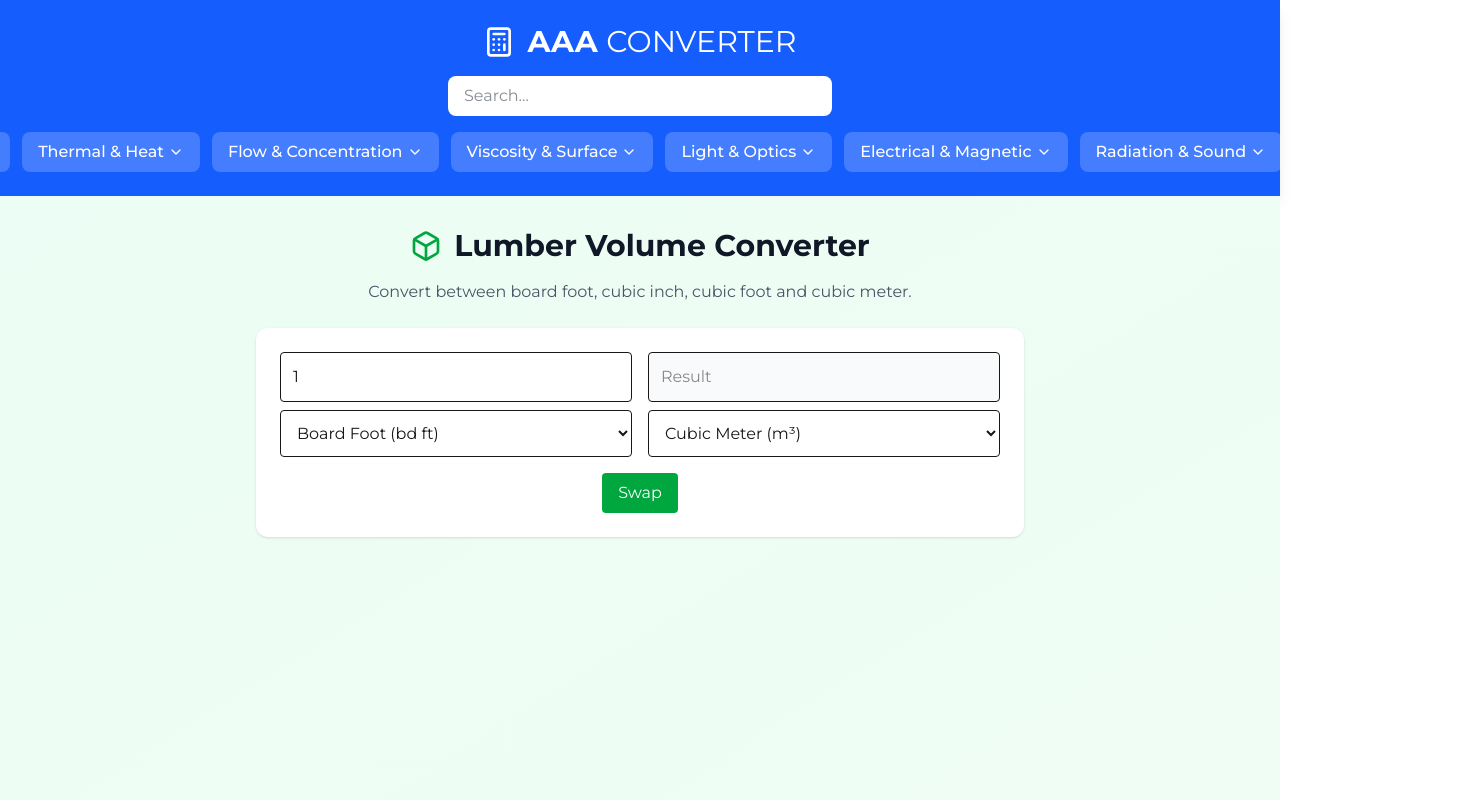
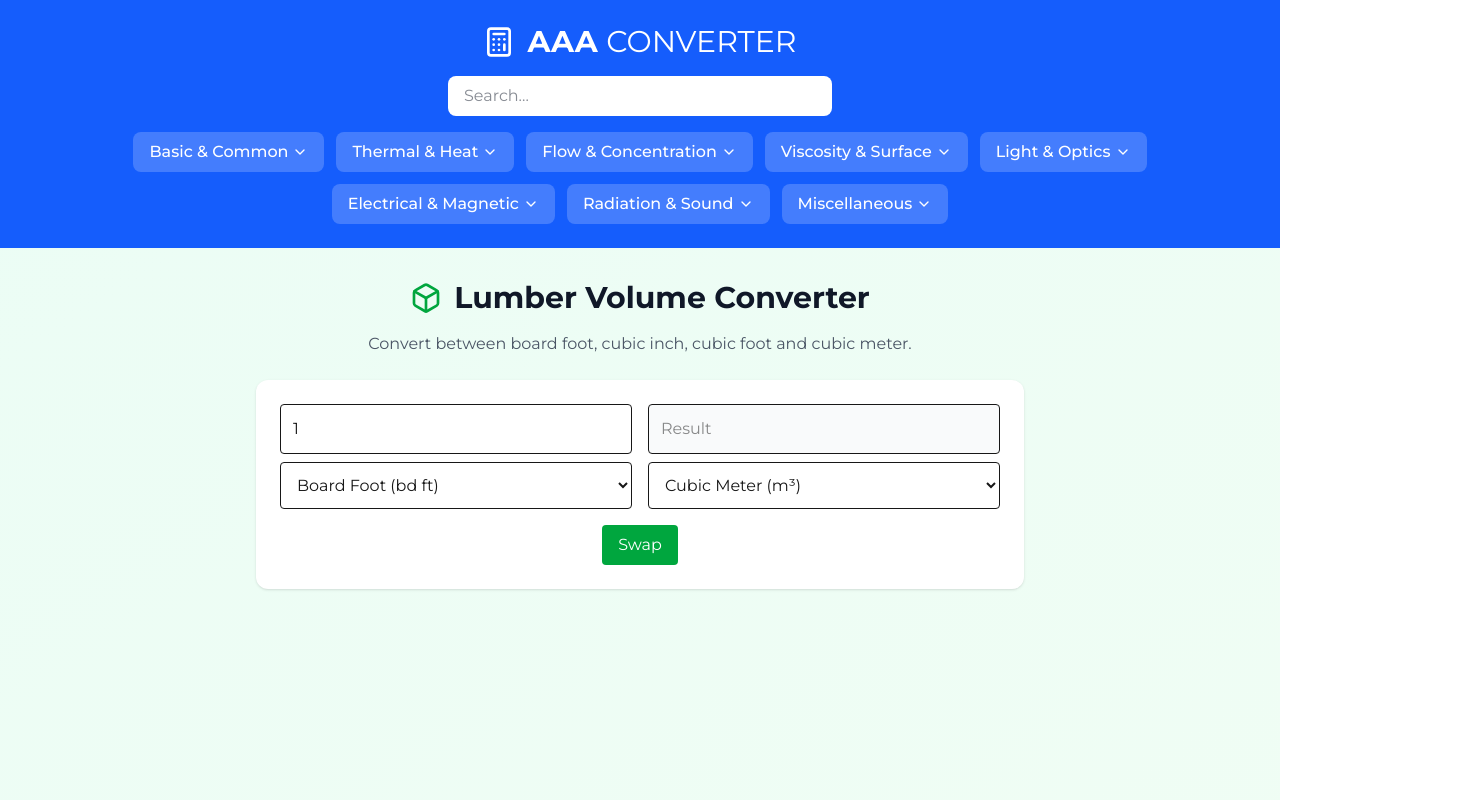
Before and after one commit to Aninhassain/converter, a Next.js app: page /volume-lumber in a window 1280 px wide. Shown: the top 800 px of the page, 1461 px wide, since content can reach past the window. Built offline with nearby package versions, Linux system fonts and the light colour scheme.

Commit message:
style: enhance global styles and adjust Header layout for improved responsiveness
- Added margin, padding, and width settings to the body for better layout control.
- Simplified Header component layout by removing unnecessary classes for cleaner code.

```diff
--- a/src/app/globals.css
+++ b/src/app/globals.css
@@ -20,7 +20,13 @@
   }
 }
 
+html,
 body {
+  margin: 0;
+  padding: 0;
+  width: 100%;
+  max-width: 100%;
+  overflow-x: hidden;
   background: var(--background);
   color: var(--foreground);
   font-family: 'Montserrat', sans-serif;
--- a/src/components/Header.tsx
+++ b/src/components/Header.tsx
@@ -290,9 +290,7 @@
           </div>
 
           {/* Category buttons with dropdowns */}
-          {/* <div className="flex flex-wrap items-center justify-center gap-2 md:gap-3"> */}
-          {/* <div className="flex flex-nowrap items-center justify-center gap-1.5 md:gap-3 overflow-x-auto"> */}
-          <div className="flex flex-wrap md:flex-nowrap items-center justify-center gap-2 md:gap-3">
+          <div className="flex flex-wrap items-center justify-center gap-2 md:gap-3">
 
 
             {converterCategories.map((category, index) => (
```
